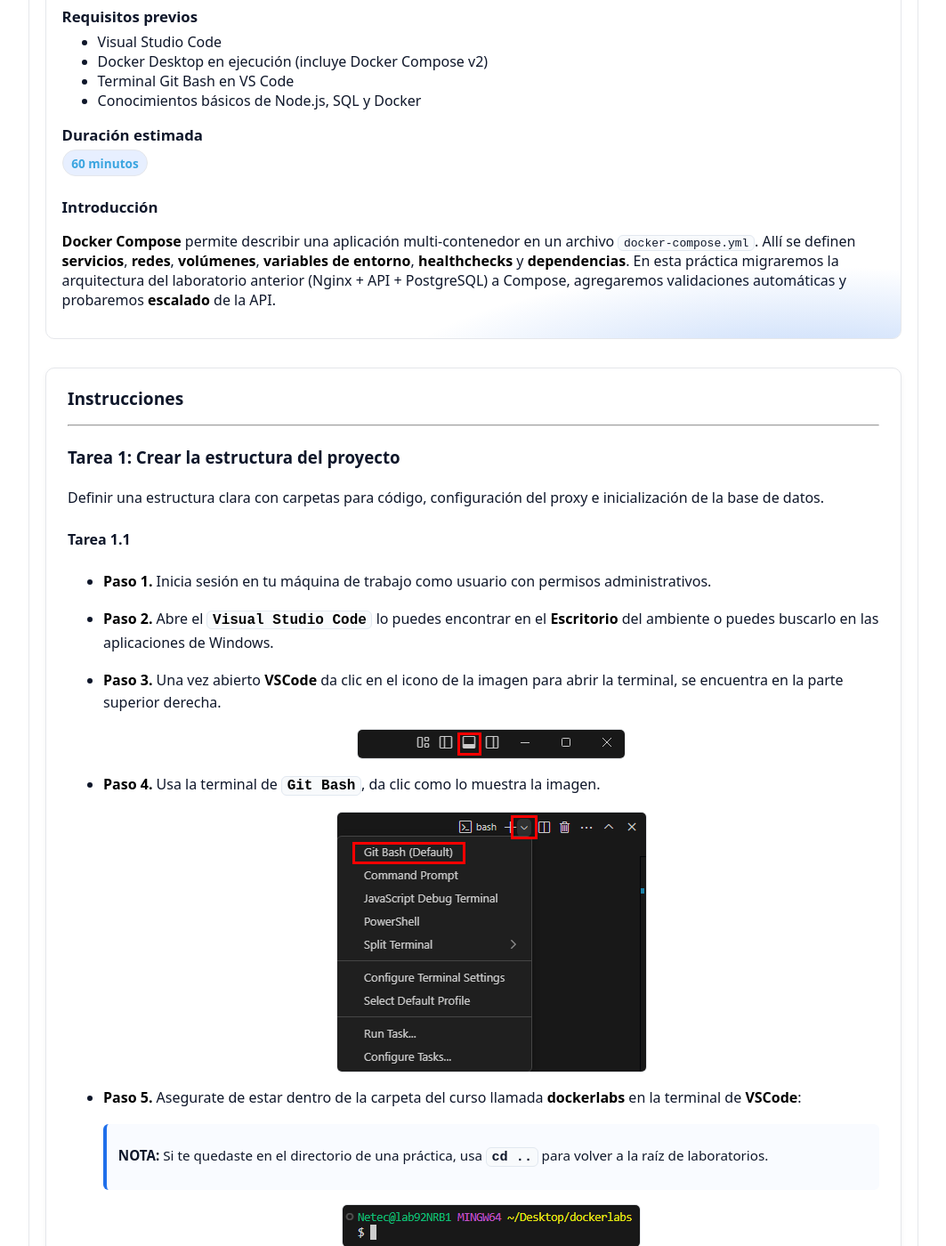
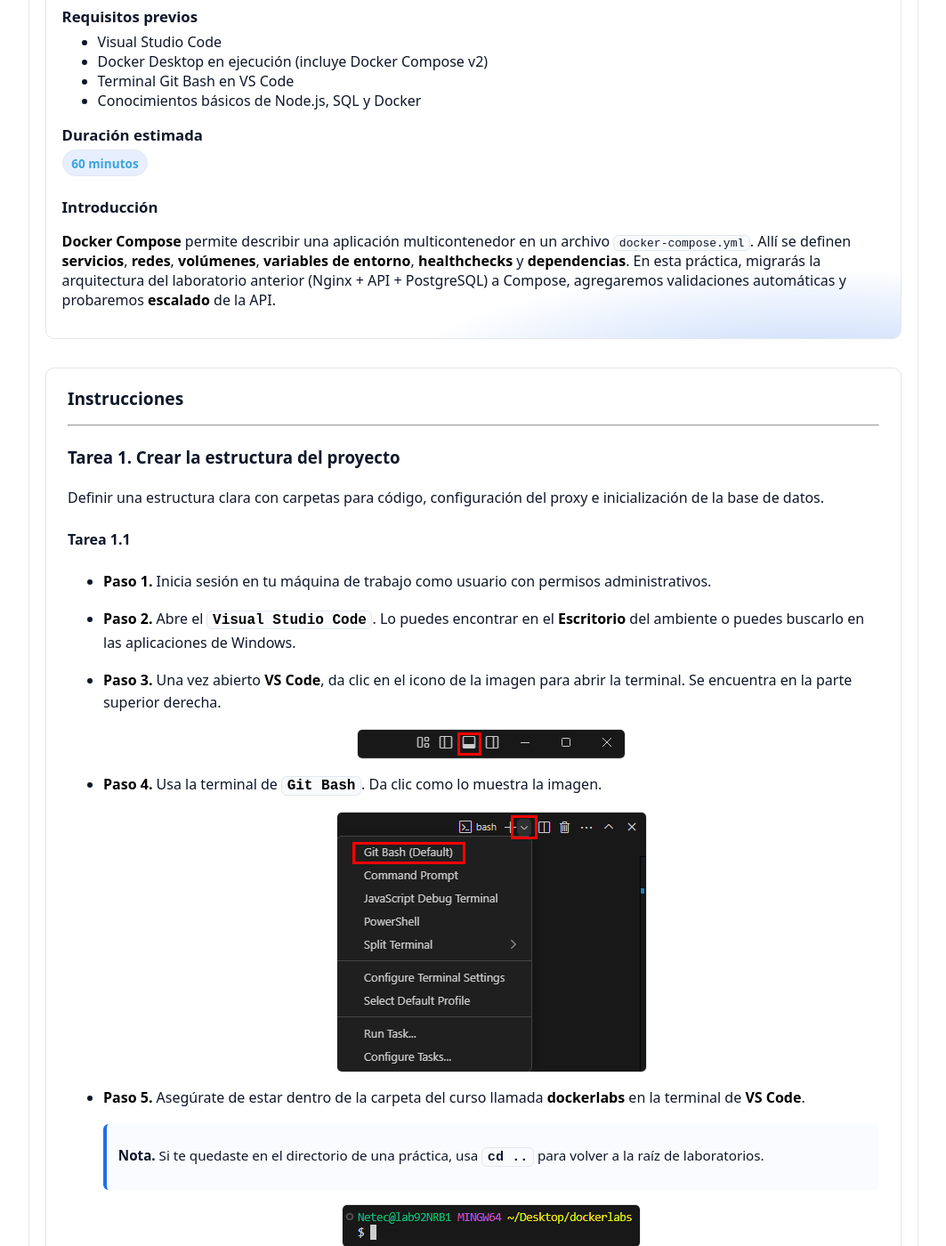
Before and after one commit to Netec-Mx/DOCK_KUB_V2, a Jekyll site: the page built from labs/capitulo6/lab6.md, in a window 1280 px wide and 1400 px high, scrolled down 443 px. Shown: the whole window at 89% size, without its empty margins (108-1171 px from the left). Built offline with Jekyll 4.4.1, drawn with Linux system fonts in a browser that asks for light colours; some of the changed text lies outside the part shown.

Commit message:
Update lab6.md

````diff
--- a/labs/capitulo6/lab6.md
+++ b/labs/capitulo6/lab6.md
@@ -1,6 +1,6 @@
 ---
 layout: lab
-title: "Práctica 6: Orquestación de servicios con Docker Compose"
+title: "Práctica 6. Orquestación de servicios con Docker Compose"
 permalink: /capitulo6/lab6/
 images_base: /labs/capitulo6/img
 duration: "60 minutos"
@@ -12,7 +12,7 @@ prerequisites:
   - Terminal Git Bash en VS Code
   - Conocimientos básicos de Node.js, SQL y Docker
 introduction: |
-  **Docker Compose** permite describir una aplicación multi-contenedor en un archivo `docker-compose.yml`. Allí se definen **servicios**, **redes**, **volúmenes**, **variables de entorno**, **healthchecks** y **dependencias**. En esta práctica migraremos la arquitectura del laboratorio anterior (Nginx + API + PostgreSQL) a Compose, agregaremos validaciones automáticas y probaremos **escalado** de la API.
+  **Docker Compose** permite describir una aplicación multicontenedor en un archivo `docker-compose.yml`. Allí se definen **servicios**, **redes**, **volúmenes**, **variables de entorno**, **healthchecks** y **dependencias**. En esta práctica, migrarás la arquitectura del laboratorio anterior (Nginx + API + PostgreSQL) a Compose, agregaremos validaciones automáticas y probaremos **escalado** de la API.
 slug: lab6
 lab_number: 6
 final_result: >
@@ -37,7 +37,7 @@ next: /capitulo7/lab7/
 
 ---
 
-### Tarea 1: Crear la estructura del proyecto
+### Tarea 1. Crear la estructura del proyecto
 
 Definir una estructura clara con carpetas para código, configuración del proxy e inicialización de la base de datos.
 
@@ -45,42 +45,42 @@ Definir una estructura clara con carpetas para código, configuración del proxy
 
 - **Paso 1.** Inicia sesión en tu máquina de trabajo como usuario con permisos administrativos.
 
-- **Paso 2.** Abre el **`Visual Studio Code`** lo puedes encontrar en el **Escritorio** del ambiente o puedes buscarlo en las aplicaciones de Windows.
+- **Paso 2.** Abre el **`Visual Studio Code`**. Lo puedes encontrar en el **Escritorio** del ambiente o puedes buscarlo en las aplicaciones de Windows.
 
-- **Paso 3.** Una vez abierto **VSCode** da clic en el icono de la imagen para abrir la terminal, se encuentra en la parte superior derecha.
+- **Paso 3.** Una vez abierto **VS Code**, da clic en el icono de la imagen para abrir la terminal. Se encuentra en la parte superior derecha.
 
   ![micint]({{ page.images_base | relative_url }}/1.png)
 
-- **Paso 4.** Usa la terminal de **`Git Bash`**, da clic como lo muestra la imagen.
+- **Paso 4.** Usa la terminal de **`Git Bash`**. Da clic como lo muestra la imagen.
 
   ![micint]({{ page.images_base | relative_url }}/2.png)
 
-- **Paso 5.** Asegurate de estar dentro de la carpeta del curso llamada **dockerlabs** en la terminal de **VSCode**:
+- **Paso 5.** Asegúrate de estar dentro de la carpeta del curso llamada **dockerlabs** en la terminal de **VS Code**.
 
-  > **NOTA:** Si te quedaste en el directorio de una práctica, usa **`cd ..`** para volver a la raíz de laboratorios.
+  > **Nota.** Si te quedaste en el directorio de una práctica, usa **`cd ..`** para volver a la raíz de laboratorios.
   {: .lab-note .info .compact}
 
   ![micint]({{ page.images_base | relative_url }}/3.png)
 
-- **Paso 6.** Crea el directorio para trabajar en la **práctica 6**:
+- **Paso 6.** Crea el directorio para trabajar en la **Práctica 6**.
 
-  > **NOTA:** Aislar cada práctica evita colisiones de archivos y facilita montar rutas con precisión.
+  > **Nota.** Aislar cada práctica evita colisiones de archivos y facilita montar rutas con precisión.
   {: .lab-note .info .compact}
 
   ```bash
   mkdir lab6-dockercompose && cd lab6-dockercompose
   ```
 
-- **Paso 7.** Valida en el **Explorador** de archivos dentro de VSCode que se haya creado el directorio:
+- **Paso 7.** Valida en el **Explorador** de archivos dentro de VS Code que se haya creado el directorio.
 
-  > **NOTA:** Trabajar en VS Code permite editar y versionar cómodamente. **Git Bash** brinda compatibilidad con comandos POSIX.
+  > **Nota.** Trabajar en VS Code, permite editar y versionar cómodamente. **Git Bash** brinda compatibilidad con comandos POSIX.
   {: .lab-note .info .compact}
 
   ![micint]({{ page.images_base | relative_url }}/4.png)
 
-- **Paso 8.** Crearás la siguiente estructura inicial del proyecto de la aplicación:
+- **Paso 8.** Crearás la siguiente estructura inicial del proyecto de la aplicación.
 
-  > **NOTA:**
+  > **Notas**
   - `db/init.sql` inicializa el esquema al arrancar PostgreSQL.
   - `proxy/nginx.conf` define el enrutamiento hacia la API.
   - `Dockerfile.api` contiene la construcción de la API.
@@ -104,7 +104,7 @@ Definir una estructura clara con carpetas para código, configuración del proxy
 
 - **Paso 9.** Ahora crea las carpetas **api/**, **db/**, **proxy/** y los archivos correspondientes.
 
-  > **NOTA:** El comando se ejecuta desde la raíz de la carpeta **lab6-dockercompose**. Puedes ejecutar todos los comandos juntos.
+  > **Nota.** El comando se ejecuta desde la raíz de la carpeta **lab6-dockercompose**. Puedes ejecutar todos los comandos juntos.
   {: .lab-note .info .compact}
 
   ```bash
@@ -114,9 +114,9 @@ Definir una estructura clara con carpetas para código, configuración del proxy
   touch Dockerfile.api docker-compose.yml .env
   ```
 
-- **Paso 10.** Valida la creación de la estructura de tu proyecto; escribe el siguiente comando:
+- **Paso 10.** Valida la creación de la estructura de tu proyecto. Escribe el siguiente comando.
 
-  > **NOTA:** También puedes validarlo en el explorador de archivos de VS Code.
+  > **Nota.** También puedes validarlo en el explorador de archivos de VS Code.
   {: .lab-note .info .compact}
 
   ```bash
@@ -556,7 +556,7 @@ Detener y eliminar recursos creados.
 
   ![micint]({{ page.images_base | relative_url }}/13.png)
 
-- **Paso 28.** Elimina las imágenes creadas temporalmente:
+- **Paso 28.** Elimina las imágenes creadas temporalmente.
 
   ```bash
   docker rmi nginx:1.27-alpine postgres:16-alpine
````
Also changed, not shown: other parts of labs/capitulo6/lab6.md (+34 -34 lines).
